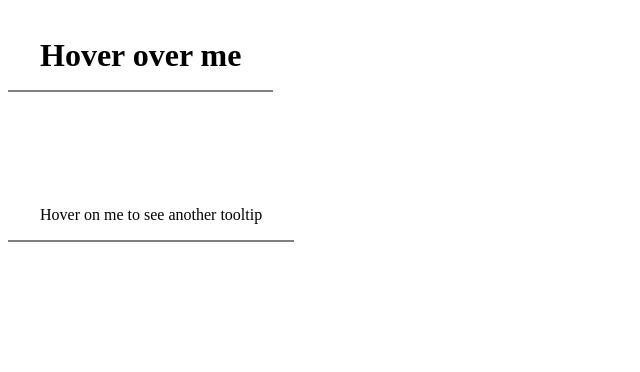
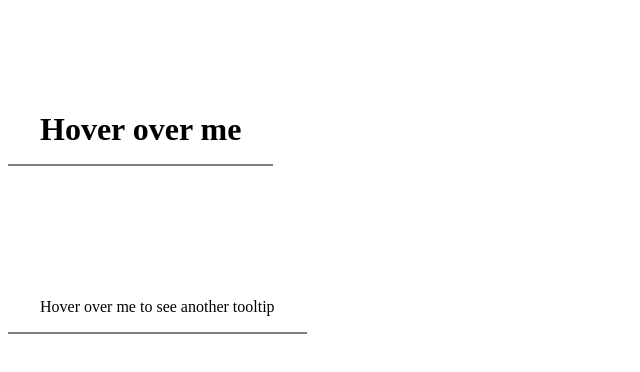
Before and after one commit to acciojob/react-composition-3-FarazAhmad2, a React app: page / in a window 1280 px wide. Shown: the top 372 px of the page, without its empty margins (0-640 px from the left). Built offline with nearby package versions, Linux system fonts and the light colour scheme.

Commit message:
second commit

```diff
--- a/src/components/App.js
+++ b/src/components/App.js
@@ -5,12 +5,7 @@ import Tooltip from "./Tooltip";
 const App = () => {
   return (
     <div>
-      <Tooltip text={'This is a tooltip'}>
-        <h1>Hover over me</h1>
-      </Tooltip>
-      <Tooltip text={'This is another tooltip'}>
-        <p>Hover on me to see another tooltip</p>
-      </Tooltip>
+      <Tooltip text={'This is a tooltip'} text2={'This is another tooltip'} />
     </div>
   );
 };
--- a/src/components/Tooltip.js
+++ b/src/components/Tooltip.js
@@ -1,21 +1,32 @@
 import React from "react";
 import { useState } from "react";
-import '../styles/App.css'
+import "../styles/App.css";
 
 const Tooltip = (props) => {
   const [isVisible, setIsVisible] = useState(false);
+  const [Visible, setVisible] = useState(false);
 
   return (
-    <div className="tooltip"
-      onMouseEnter={() => setIsVisible(true)}
-      onMouseLeave={() => setIsVisible(false)}
-    >
-      {props.children}
+    <div className="tooltip">
+
+      <h2 className="tooltiptext" style={{ visibility: isVisible ? "visible" : "hidden" }}>{props.text}</h2>
+      <h1
+        onMouseEnter={() => setIsVisible(true)}
+        onMouseLeave={() => setIsVisible(false)}
+      >
+        Hover over me
+      </h1>
       <p
         className="tooltiptext"
-        style={{ visibility: isVisible ? "visible" : "hidden" }}
+        style={{ visibility: Visible ? "visible" : "hidden" }}
       >
-        {props.text}
+        {props.text2}
+      </p>
+      <p
+        onMouseEnter={() => setVisible(true)}
+        onMouseLeave={() => setVisible(false)}
+      >
+        Hover over me to see another tooltip
       </p>
     </div>
   );
--- a/src/styles/App.css
+++ b/src/styles/App.css
@@ -11,7 +11,7 @@
     width: fit-content;
 }
 
-h1.tooltiptext {
+h2.tooltiptext {
     width: 8rem;
     margin-left: 2rem;
     margin-bottom: -2rem;
```
